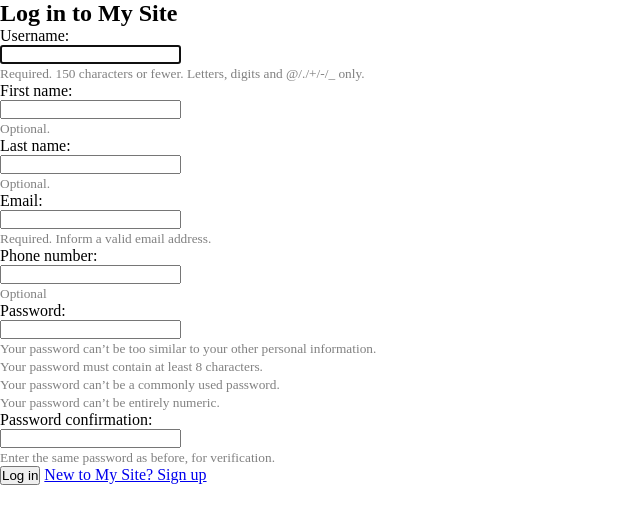
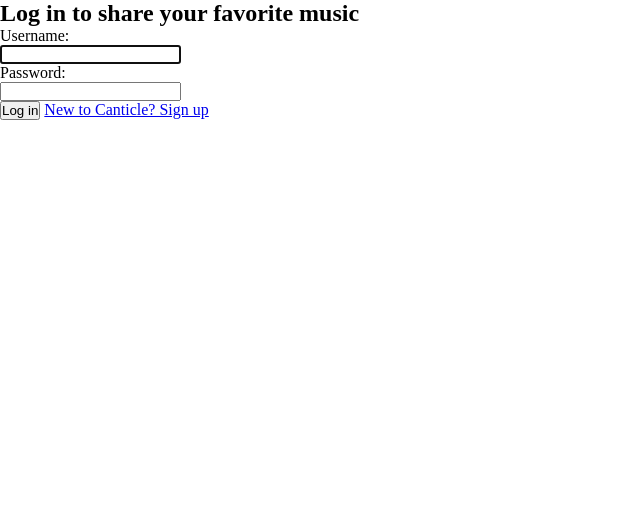
Before and after one commit to Narendramallela/Myapplication, a Django app: template mysite/canticle/templates/login.html in a window 1280 px wide. Shown: the part 55-579 px from the top of the page, without its empty margins (0-640 px from the left). Run offline with Django 3.2, Linux system fonts and the light colour scheme; the template is opened without the code that fills it: values that come from a table or form of the project are taken from there, others are empty.

Commit message:
Initial commit

```diff
--- a/mysite/canticle/forms.py
+++ b/mysite/canticle/forms.py
@@ -1,10 +1,14 @@
 
 from django import forms
-from django.contrib.auth.forms import UserCreationForm
+from django.contrib.auth.forms import UserCreationForm, AuthenticationForm
 from django.contrib.auth.models import User
 from phonenumber_field.modelfields import PhoneNumberField
 
 class SignUpForm(UserCreationForm):
+    """
+    Signup form to allow the user to create the login
+
+    """
     first_name = forms.CharField(max_length=30, required=False, help_text='Optional.')
     last_name = forms.CharField(max_length=30, required=False, help_text='Optional.')
     email = forms.EmailField(max_length=254, help_text='Required. Inform a valid email address.')
@@ -13,3 +17,14 @@
     class Meta:
         model = User
         fields = ('username', 'first_name', 'last_name', 'email','Phone_Number', 'password1' , 'password2')
+
+
+class LoginForm(AuthenticationForm):
+
+     """
+     Authenticates the users
+     """
+
+     class Meta:
+         model=User
+         fields = ('username','password')
--- a/mysite/canticle/templates/login.html
+++ b/mysite/canticle/templates/login.html
@@ -1,7 +1,7 @@
 {% extends 'base.html' %}
 
 {% block content %}
-  <h2>Log in to My Site</h2>
+  <h2>Log in to share your favorite music</h2>
   {% if form.errors %}
     <p style="color: red">Your username and password didn't match. Please try again.</p>
   {% endif %}
@@ -21,6 +21,6 @@
       </p>
     {% endfor %}
     <button type="submit">Log in</button>
-    <a href="{% url 'signup' %}">New to My Site? Sign up</a>
+    <a href="{% url 'signup' %}">New to Canticle? Sign up</a>
   </form>
 {% endblock %}
--- a/mysite/canticle/urls.py
+++ b/mysite/canticle/urls.py
@@ -7,5 +7,5 @@
 urlpatterns=[
 	url(r'^$',views.index,name='index'),
         url(r'^signup/$',views.signup,name='signup'),
-        url(r'^login/$',views.signup,name='login')
+        url(r'^login/$',views.login,name='login')
 ]
```
Also changed, not shown: mysite/canticle/views.py (+16 -1 lines), 3 other files.
